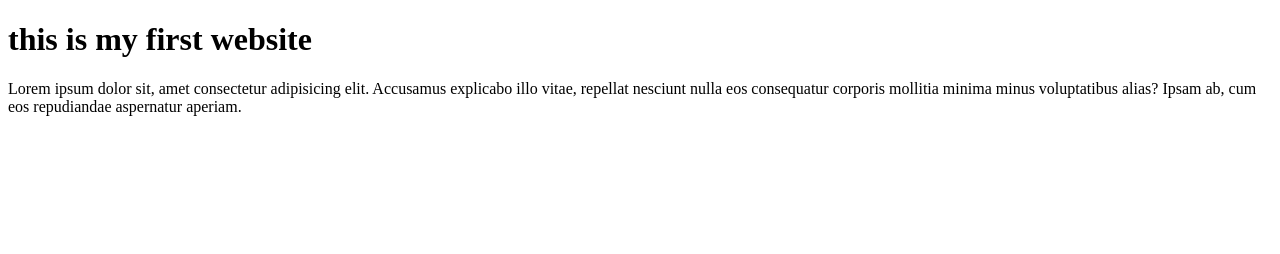
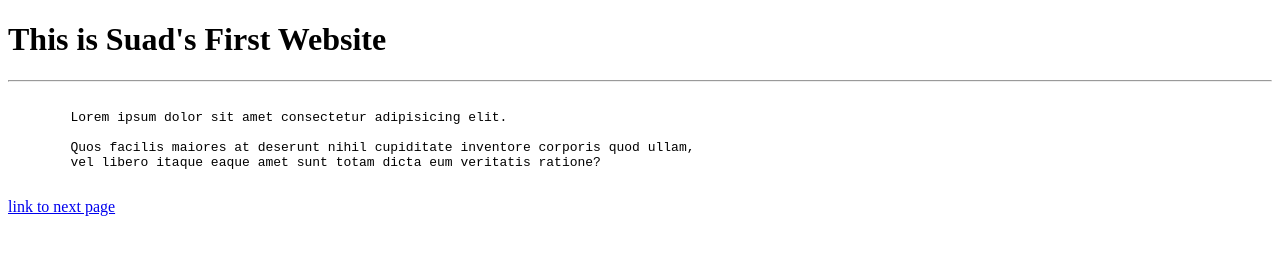
Before and after one commit to odaus/html_course, a plain HTML site: page index.html in a window 1280 px wide. Drawn offline with Linux system fonts and the light colour scheme.

Commit message:
Add files via upload

```diff
--- a/index.html
+++ b/index.html
@@ -6,6 +6,14 @@
     <title>Document</title>
 </head>
 <body>
-    <h1>this is my first website</h1>
-    <p>Lorem ipsum dolor sit, amet consectetur adipisicing elit. Accusamus explicabo illo vitae, repellat nesciunt nulla eos consequatur corporis mollitia minima minus voluptatibus alias? Ipsam ab, cum eos repudiandae aspernatur aperiam.
+    <h1>This is Suad's First Website
+    </h1>
+    <hr>
+    <pre>
+        Lorem ipsum dolor sit amet consectetur adipisicing elit.<br>
+        Quos facilis maiores at deserunt nihil cupiditate inventore corporis quod ullam,
+        vel libero itaque eaque amet sunt totam dicta eum veritatis ratione?
+    </pre>
+    <a href="secondpage.html">link to next page</a>
+</body>
 </html>
```
Also changed, not shown: secondpage.html (added, +19 -0 lines).
